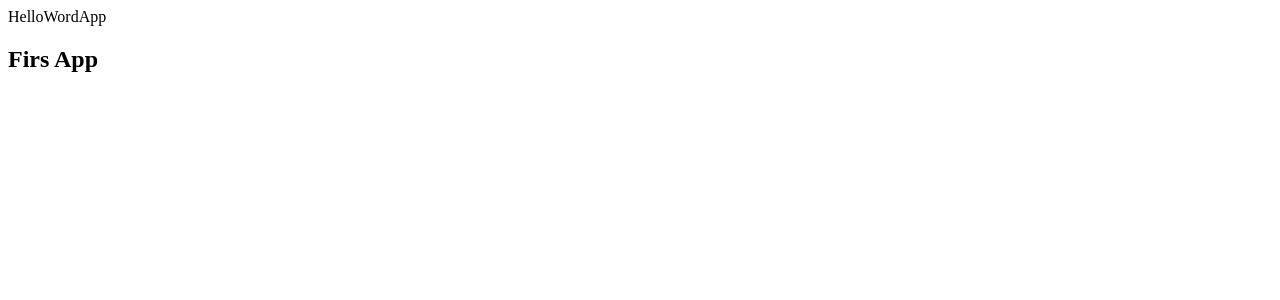
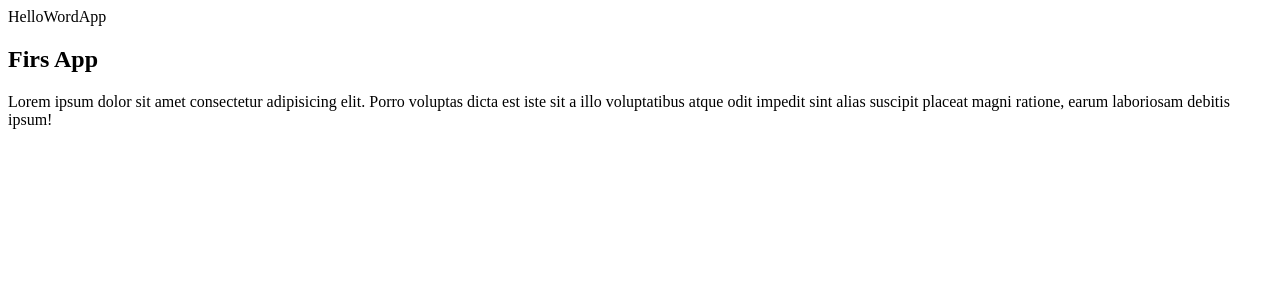
Before and after one commit to BterceroIII/Reac-UDEMY, a React (Vite) app in the folder 03-counter-app-Vite/: page / in a window 1280 px wide. Shown: the top 300 px of the page. Built offline with nearby package versions, Linux system fonts and the light colour scheme.

Commit message:
Return Element Component

```diff
--- a/03-counter-app-Vite/src/FirstApp.jsx
+++ b/03-counter-app-Vite/src/FirstApp.jsx
@@ -1,8 +1,9 @@
 
 export const FirtsApp = () =>{
     return(
-        <div>
+        <>
             <h2>Firs <span>App</span></h2>
-        </div>
+            <p>Lorem ipsum dolor sit amet consectetur adipisicing elit. Porro voluptas dicta est iste sit a illo voluptatibus atque odit impedit sint alias suscipit placeat magni ratione, earum laboriosam debitis ipsum!</p>
+        </>
     )
 }
```
